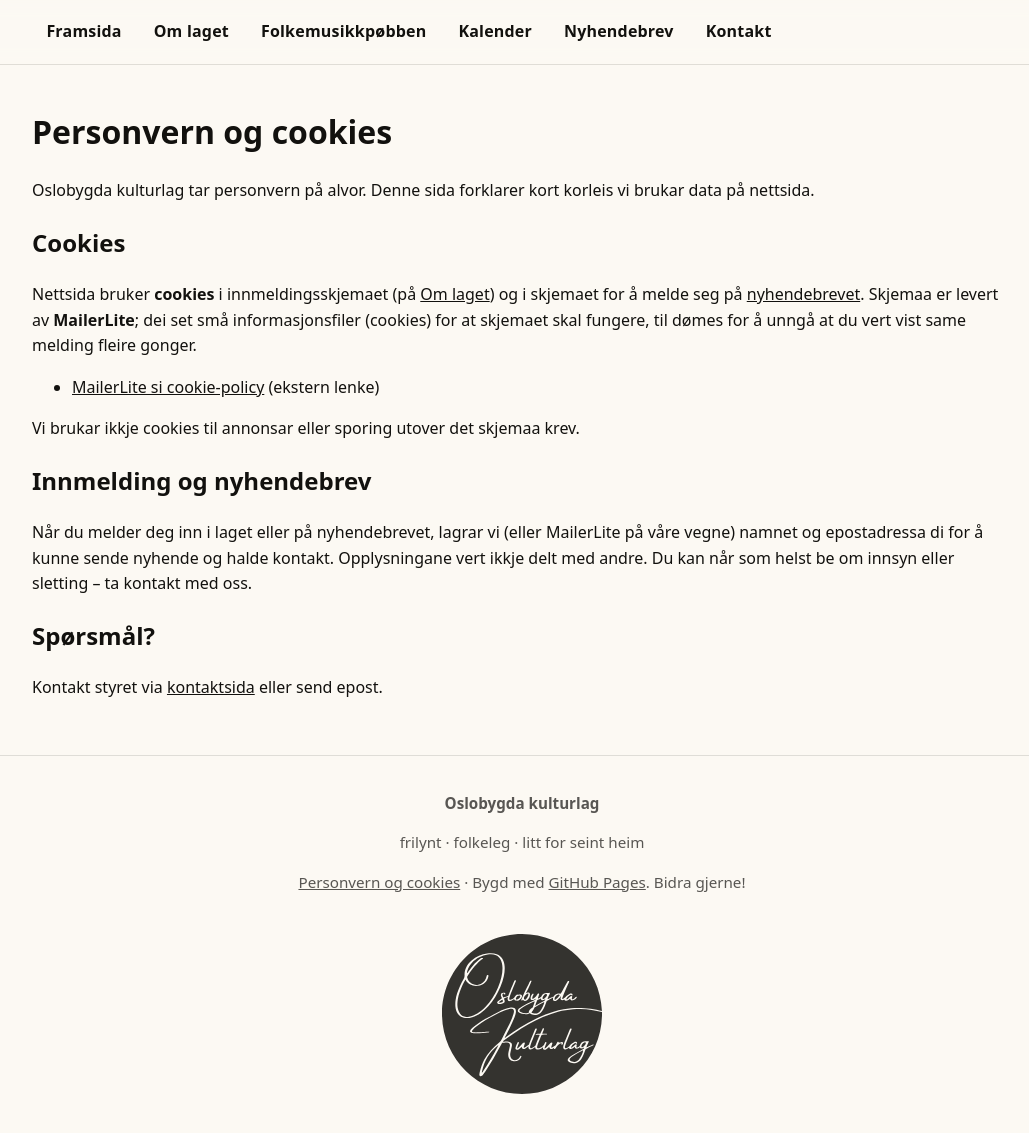
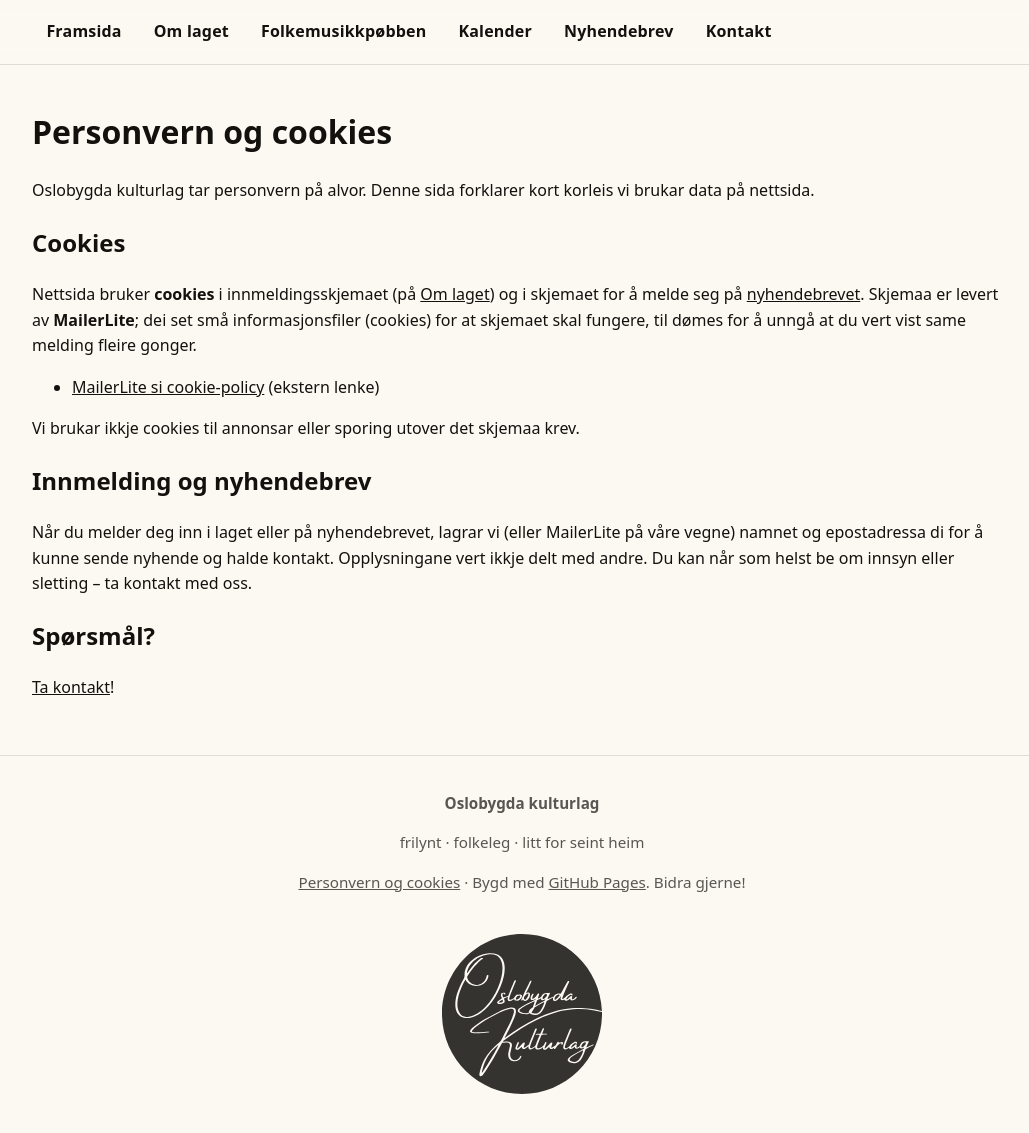
Before and after one commit to tlauen/oslobygda, a Jekyll site: the page built from personvern/index.md, in a window 1280 px wide and 1148 px high. Shown: the top 1133 px of the window, without its empty margins (118-1147 px from the left). Built offline with Jekyll 4.4.1, drawn with Linux system fonts in a browser that asks for light colours.

Commit message:
Update index.md

```diff
--- a/personvern/index.md
+++ b/personvern/index.md
@@ -21,4 +21,4 @@ Når du melder deg inn i laget eller på nyhendebrevet, lagrar vi (eller MailerL
 
 ## Spørsmål?
 
-Kontakt styret via [kontaktsida](/kontakt/) eller send epost.
+[Ta kontakt](/kontakt/)!
```
